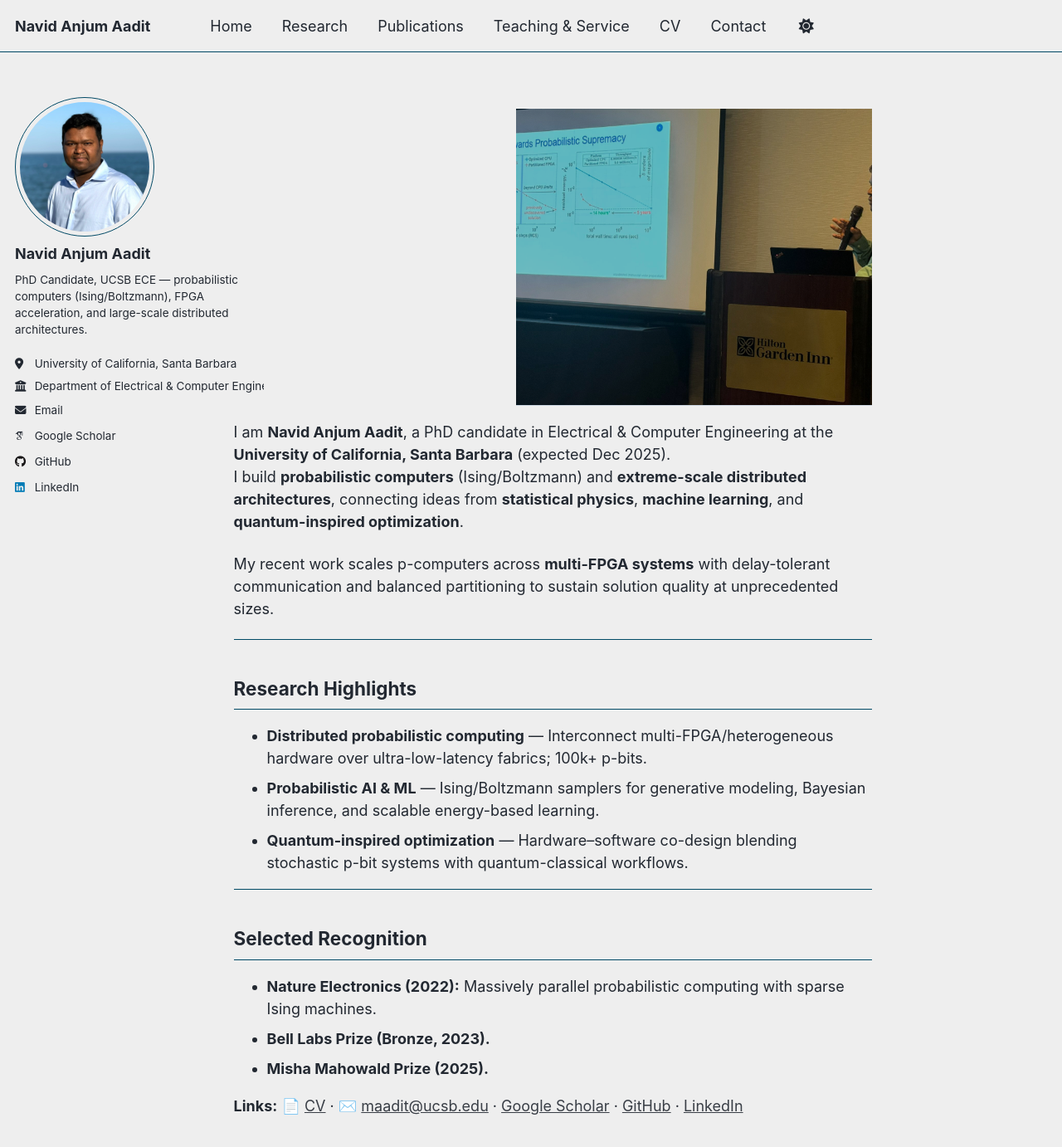
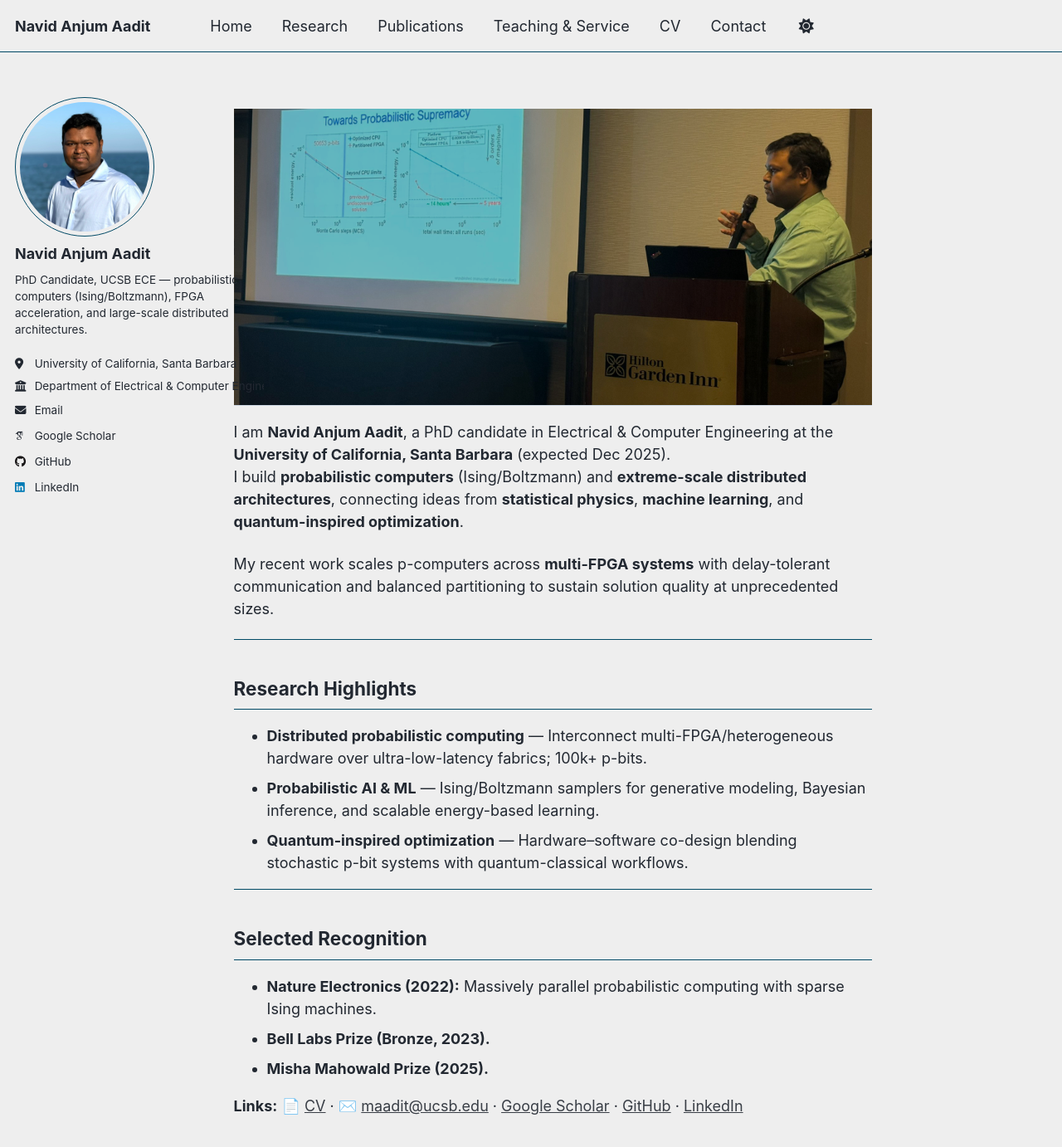
Before and after one commit to navidaadit/navidaadit.github.io, a Jekyll site: the page built from _pages/about.md, in a window 1280 px wide and 1400 px high. Shown: the top 1382 px of the window at 83% size. Built offline with Jekyll 4.4.1, drawn with Linux system fonts in a browser that asks for light colours; some web fonts are replaced; a script that is not in the unit is left out.

Commit message:
Update _custom.scss

```diff
--- a/_sass/_custom.scss
+++ b/_sass/_custom.scss
@@ -6,15 +6,15 @@
 .initial-content,
 .page__inner,
 .page {
-  max-width: 1280px;      /* wider than default */
+  max-width: 1280px;      /* widen overall page */
   margin-left: auto;
   margin-right: auto;
 }
 
-/* --- Sidebar: roomy but not too wide to collide with hero --- */
+/* --- Sidebar: roomy but not too wide --- */
 .sidebar {
-  float: left;            /* keep theme’s float flow */
-  width: 300px;           /* down from 340 so it doesn’t crowd */
+  float: left;
+  width: 300px;           /* adjust if you want 320 later */
   max-width: 300px;
 }
 
@@ -29,10 +29,10 @@
 /* --- Main content: offset to clear the sidebar --- */
 .page__content {
   margin-left: 340px;     /* sidebar (300) + gutter (40) */
-  max-width: 100%;        /* fill remaining space */
+  max-width: none;        /* fill remaining width */
 }
 
-/* Make sure floats don’t leak */
+/* Ensure floats clear correctly */
 .page::after {
   content: "";
   display: block;
@@ -50,16 +50,16 @@
   padding: 0 !important;
 }
 
-/* -------- Custom hero that always renders -------- */
-/* Give it the SAME left offset as .page__content so it never sits under the sidebar */
+/* -------- Custom hero inside .page__content --------
+   Important: because the hero lives inside .page__content,
+   DO NOT add an extra left margin; just make it 100% wide. */
 .hero-landing {
   display: block;
   background-image: url("/images/hero.jpeg");
   background-size: cover;
   background-position: center;
-  width: calc(100% - 340px);  /* 100% minus the left offset */
-  margin-left: 340px;         /* align with content column */
-  height: 28vw;               /* responsive ~16:9 */
+  width: 100%;            /* match .page__content width */
+  height: 28vw;           /* responsive ~16:9 */
   min-height: 220px;
   max-height: 360px;
   border-bottom: 1px solid #cbd5e1;
@@ -67,17 +67,16 @@
   box-shadow: inset 0 0 0 2000px rgba(0,0,0,0.25);
 }
 
-/* Optional: hide masthead site title if you dislike duplication */
+/* Optional: hide masthead site title if you prefer */
 /* .masthead__title { display: none; } */
 
 /* --- Responsive: stack on narrow screens --- */
 @media (max-width: 1100px) {
   .sidebar { width: 280px; max-width: 280px; }
   .page__content { margin-left: 320px; }
-  .hero-landing { margin-left: 320px; width: calc(100% - 320px); }
 }
 @media (max-width: 980px) {
   .sidebar { float: none; width: auto; max-width: none; }
   .page__content { margin-left: 0; }
-  .hero-landing { margin-left: 0; width: 100%; }
+  .hero-landing { width: 100%; }
 }
```
